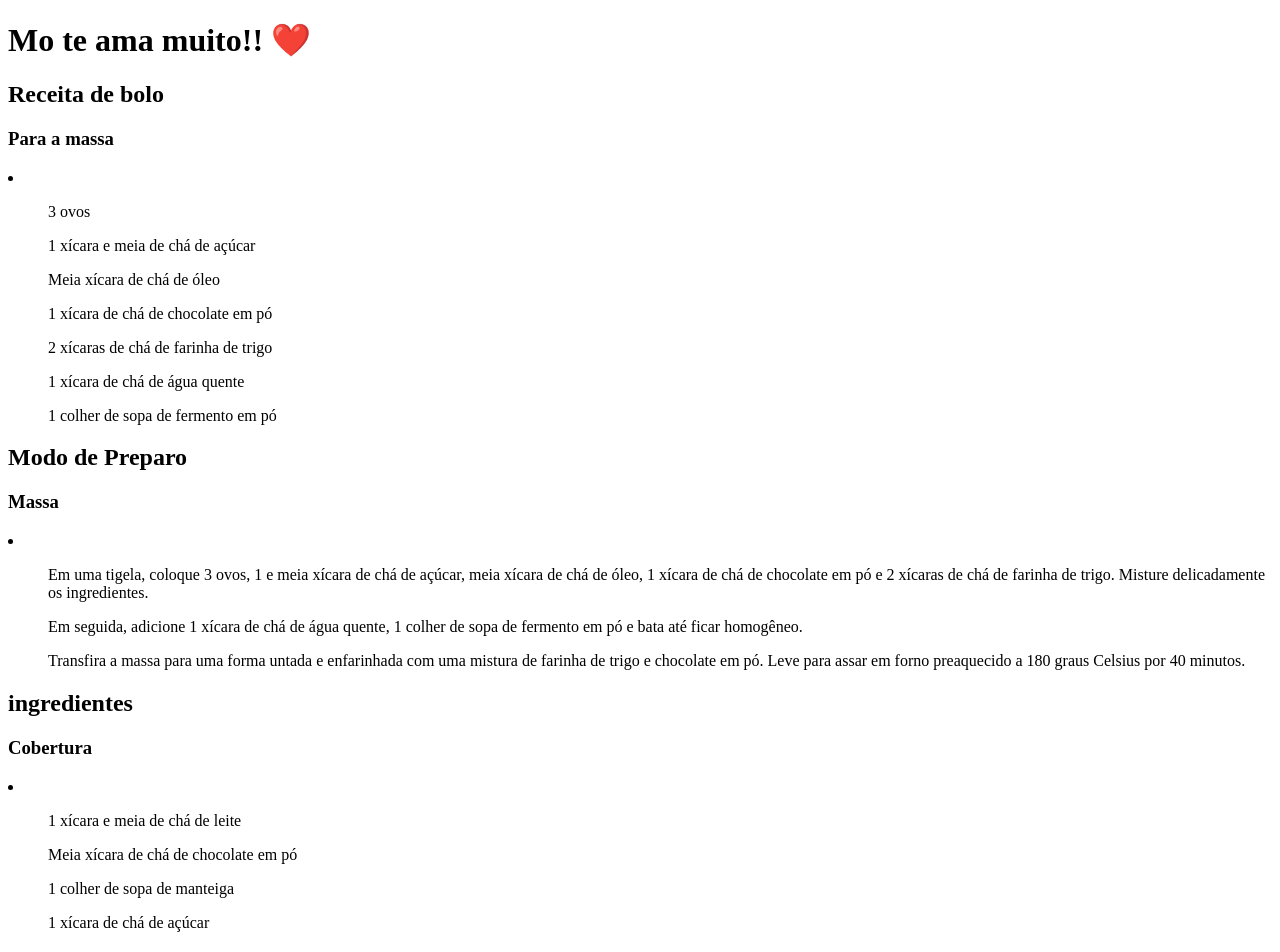
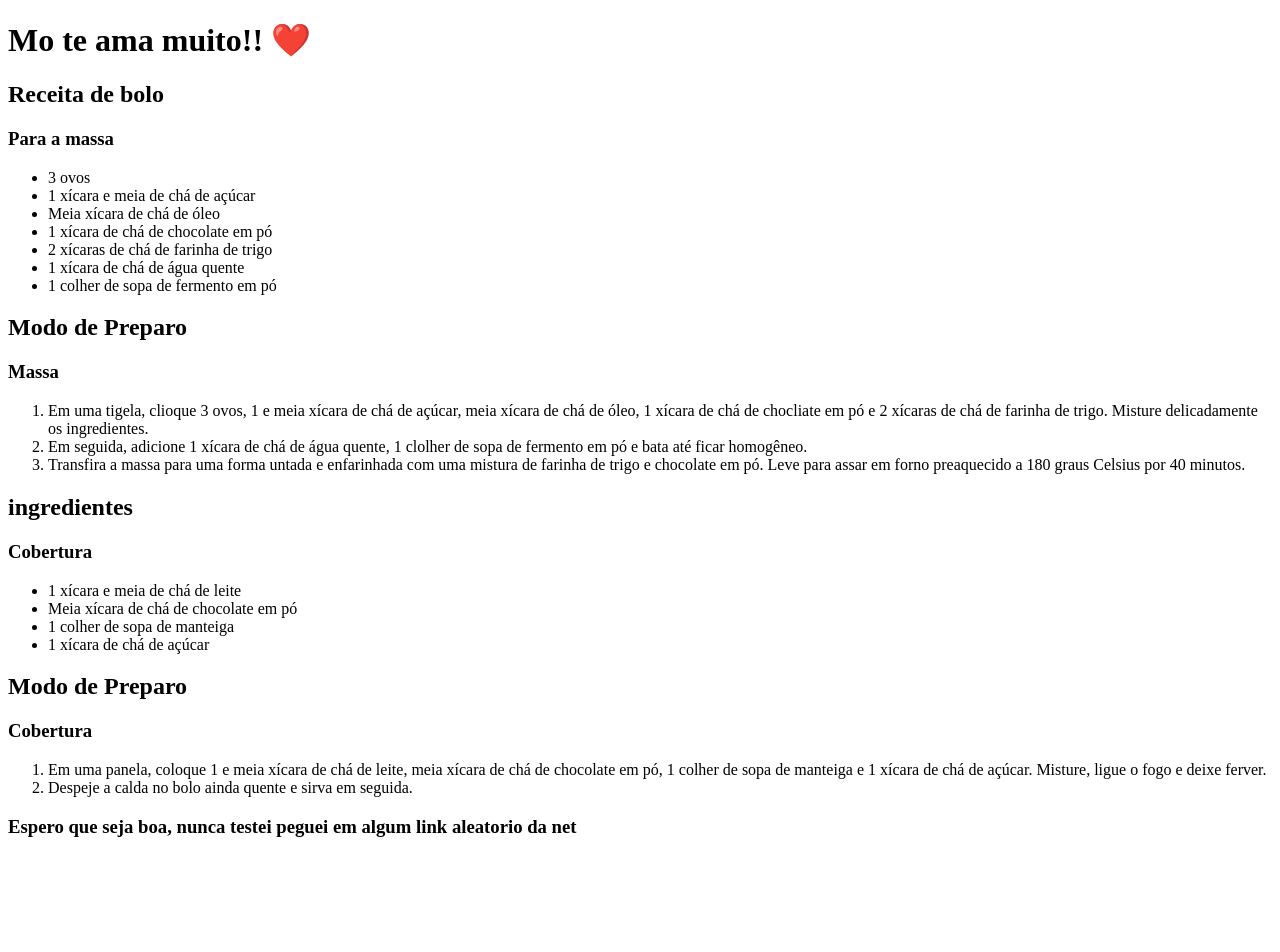
Before and after one commit to saulotj/clone-tabnews, a Next.js app: page / in a window 1280 px wide. Shown: the top 952 px of the page. After the commit the page ends 857 px from the top, so only its background shows below. Built offline with nearby package versions, Linux system fonts and the light colour scheme.

Commit message:
Corrigdo a lista

```diff
--- a/pages/index.js
+++ b/pages/index.js
@@ -4,44 +4,44 @@ function Home() {
     <h1>Mo te ama muito!! ❤️</h1>
     <h2>Receita de bolo</h2>
     <h3>Para a massa</h3>
-    <li>
-        <ul>3 ovos</ul>
-        <ul>1 xícara e meia de chá de açúcar</ul>
-        <ul>Meia xícara de chá de óleo</ul>
-        <ul>1 xícara de chá de chocolate em pó</ul>
-        <ul>2 xícaras de chá de farinha de trigo</ul>
-        <ul>1 xícara de chá de água quente</ul>
-        <ul>1 colher de sopa de fermento em pó</ul>
-    </li>
+    <ul>
+        <li>3 ovos</li>
+        <li>1 xícara e meia de chá de açúcar</li>
+        <li>Meia xícara de chá de óleo</li>
+        <li>1 xícara de chá de chocolate em pó</li>
+        <li>2 xícaras de chá de farinha de trigo</li>
+        <li>1 xícara de chá de água quente</li>
+        <li>1 colher de sopa de fermento em pó</li>
+    </ul>
     <h2>Modo de Preparo</h2>
     <h3>Massa</h3>
-    <li>
-        <ol>
-Em uma tigela, coloque 3 ovos, 1 e meia xícara de chá de açúcar, meia xícara de chá de óleo, 1 xícara de chá de chocolate em pó e 2 xícaras de chá de farinha de trigo.
-Misture delicadamente os ingredientes.</ol>
-        <ol>
+    <ol>
+        <li>
+Em uma tigela, clioque 3 ovos, 1 e meia xícara de chá de açúcar, meia xícara de chá de óleo, 1 xícara de chá de chocliate em pó e 2 xícaras de chá de farinha de trigo.
+Misture delicadamente os ingredientes.</li>
+        <li>
 Em seguida, adicione 1 xícara de chá de água quente,
-1 colher de sopa de fermento em pó e bata até ficar homogêneo.</ol>
-        <ol>Transfira a massa para uma forma untada e enfarinhada com uma mistura de farinha de trigo e chocolate em pó. Leve para assar
-            em forno preaquecido a 180 graus Celsius por 40 minutos.</ol>
-    </li>
+1 clolher de sopa de fermento em pó e bata até ficar homogêneo.</li>
+        <li>Transfira a massa para uma forma untada e enfarinhada com uma mistura de farinha de trigo e chocolate em pó. Leve para assar
+            em forno preaquecido a 180 graus Celsius por 40 minutos.</li>
+    </ol>
 
     <h2>ingredientes</h2>
     <h3>Cobertura</h3>
-    <li>
-        <ul>1 xícara e meia de chá de leite</ul>
-        <ul>Meia xícara de chá de chocolate em pó</ul>
-        <ul>1 colher de sopa de manteiga</ul>
-        <ul>1 xícara de chá de açúcar</ul>
-    </li>
+    <ul>
+        <li>1 xícara e meia de chá de leite</li>
+        <li>Meia xícara de chá de chocolate em pó</li>
+        <li>1 colher de sopa de manteiga</li>
+        <li>1 xícara de chá de açúcar</li>
+    </ul>
 
     <h2>Modo de Preparo</h2>
     <h3>Cobertura</h3>
-    <li>
-        <ol>Em uma panela, coloque 1 e meia xícara de chá de leite, meia xícara de chá de chocolate em pó, 1 colher de sopa de manteiga e 1 xícara de chá de açúcar.
-             Misture, ligue o fogo e deixe ferver.</ol>
-        <ol>Despeje a calda no bolo ainda quente e sirva em seguida.</ol>
-    </li>
+    <ol>
+        <li>Em uma panela, coloque 1 e meia xícara de chá de leite, meia xícara de chá de chocolate em pó, 1 colher de sopa de manteiga e 1 xícara de chá de açúcar.
+             Misture, ligue o fogo e deixe ferver.</li>
+        <li>Despeje a calda no bolo ainda quente e sirva em seguida.</li>
+    </ol>
 
     <h3>Espero que seja boa, nunca testei peguei em algum link aleatorio da net</h3>
     </div>
```
